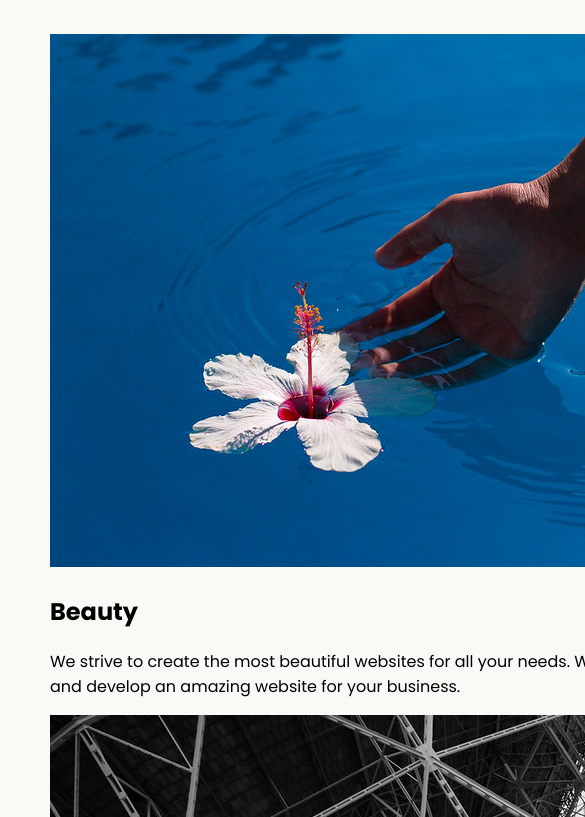
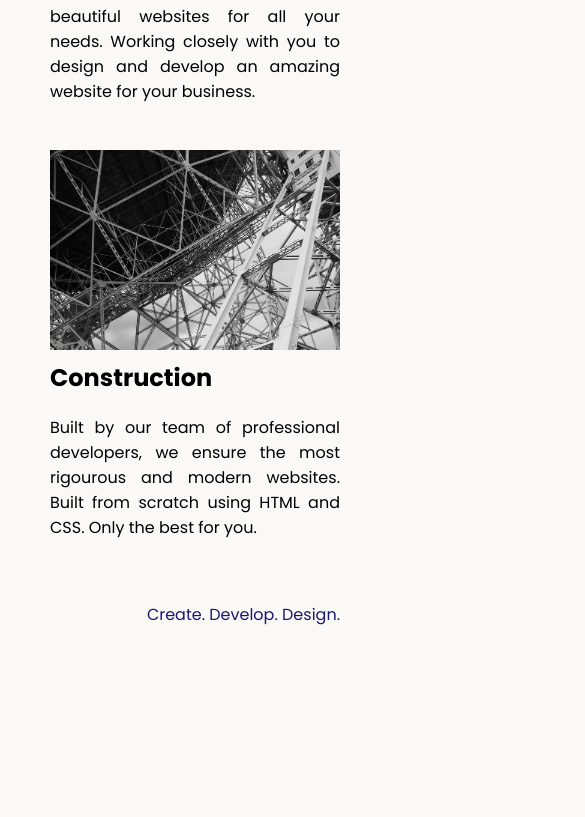
Before and after one commit to Nabh-Gupta/Web-Development, a plain HTML site: page 8.4 Web Design Agency Project/index.html in a window 390 px wide. Shown: the part 776-1593 px from the top of the page, 585 px wide, since content can reach past the window. After the commit the page ends 1419 px from the top, so only its background shows below. Drawn offline with Linux system fonts and the light colour scheme.

Commit message:
something

```diff
--- a/8.4 Web Design Agency Project/style.css
+++ b/8.4 Web Design Agency Project/style.css
@@ -8,8 +8,6 @@ body {
 }
 .main {
   flex: 1;
-  float: left;
-
 }
 
 h1 {
@@ -19,8 +17,48 @@ h1 {
 footer {
   text-align: right;
   color: midnightblue;
-  clear: both;
+}
+.tile-image {
+  height: 200px;
+  float: left;
+  margin-right: 50px;
 }
 .left{
   float: left;
 }
+.right{
+  float: right;
+}
+
+.card img {
+  margin-bottom: 10px;
+  width: 100%;
+  display: inline;
+  object-fit: cover;
+}
+.card {
+  width: 45%;
+}
+@media (max-width: 680px) {
+  .logo {
+    width: 100px;
+  }
+  h1 {
+    font-size: 3.5rem;
+    text-align: center;
+  }
+
+  .card {
+    width: 100%;
+    display: block;
+    margin-bottom: 30px;
+    text-align: justify;
+  }
+
+  .card img {
+    margin-bottom: 10px;
+    width: 100%;
+    display: inline;
+    object-fit: cover;
+}
+}
```
